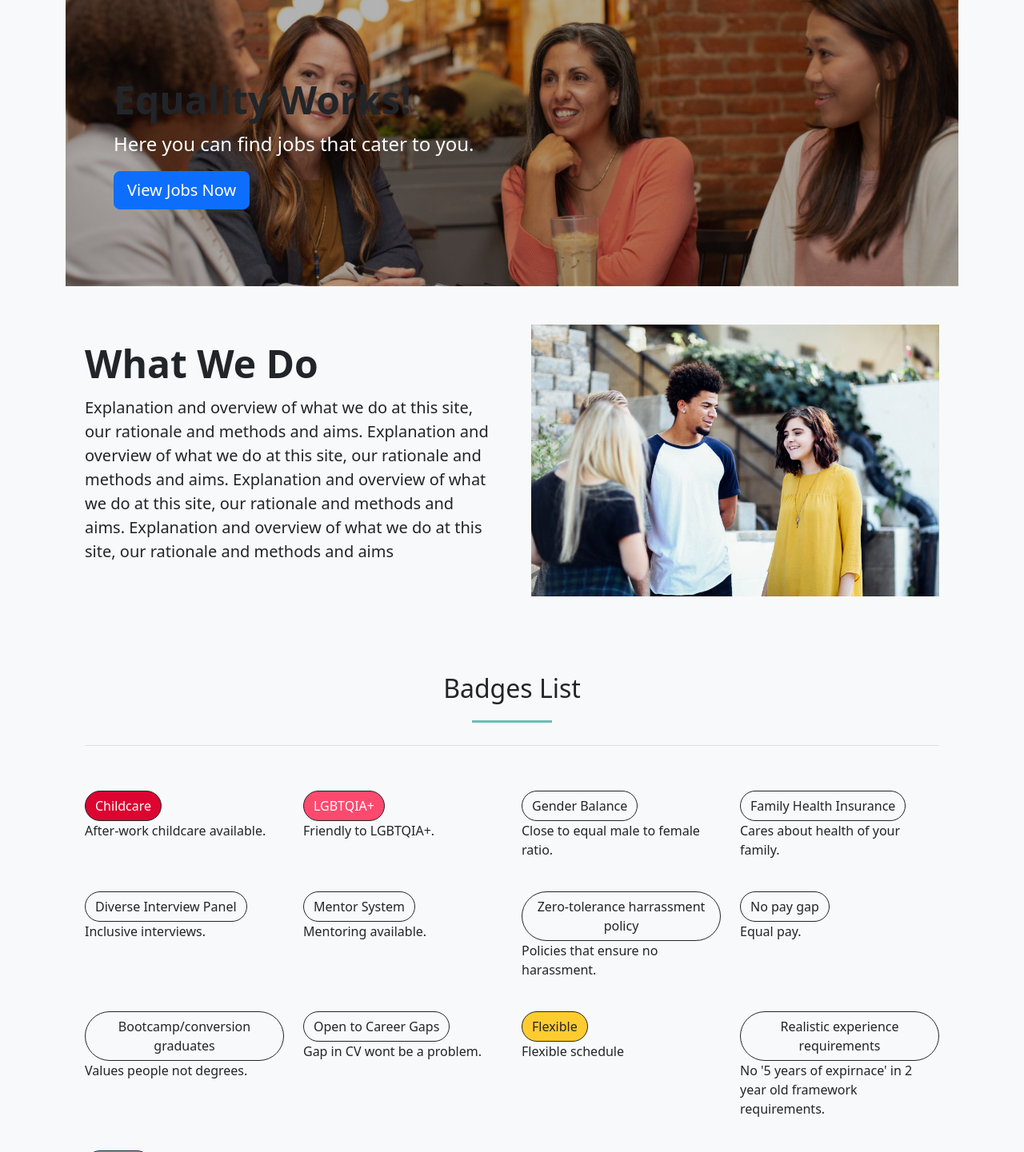
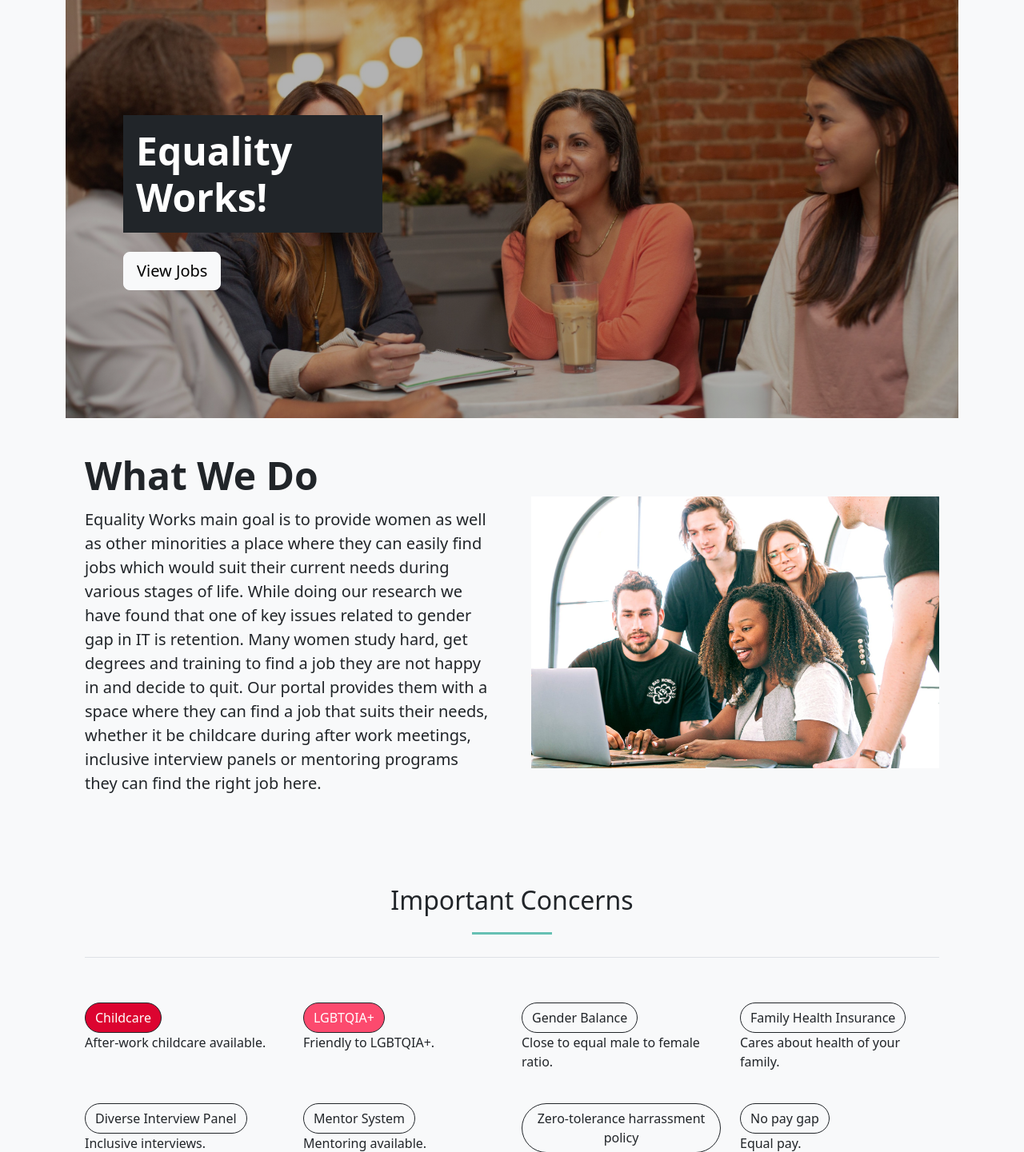
Before and after one commit to asiask97/team1-sept-2022, a Flask app: page / in a window 1280 px wide. Shown: the part 82-1523 px from the top of the page at 80% size. Run offline with Flask 2, Linux system fonts and the light colour scheme; some libraries are stand-ins or nearby versions.

Commit message:
Adjust header text contrast and add missing badges to homescreen

```diff
--- a/templates/home.html
+++ b/templates/home.html
@@ -2,17 +2,11 @@
 
 <div class="p-5 bg-light section-bg">
   <div class="container-fluid py-5">
-    <h1 class="display-5 fw-bold">Equality Works!</h1>
-    <p class="col-md-8 fs-4 text-white">
-      Here you can find jobs that cater to you.
-    </p>
+    <div class="container py-5 ">
+      <h1 class="display-5 fw-bold text-white bg-dark col-lg-4 p-3">Equality Works!</h1>
 
-    <a
-      href="{{ url_for('jobposts') }}"
-      class="btn btn-primary btn-lg"
-      role="button"
-      >View Jobs Now</a
-    >
+      <a class="btn btn-light btn-lg my-3" href="" role="button">View Jobs</a>
+    </div>
   </div>
 </div>
 
@@ -20,7 +14,7 @@
   <div class="row flex-lg-row-reverse align-items-center g-5">
     <div class="col-10 col-sm-8 col-lg-6">
       <img
-        src="../static/assets/images/img-01.jpg"
+        src="../static/assets/images/img-03.jpeg"
         class="d-block mx-lg-auto img-fluid"
         alt="Bootstrap Themes"
         width="700"
@@ -31,18 +25,16 @@
     <div class="col-lg-6">
       <h1 class="display-5 fw-bold lh-1 mb-3">What We Do</h1>
       <p class="lead">
-        Explanation and overview of what we do at this site, our rationale and
-        methods and aims. Explanation and overview of what we do at this site,
-        our rationale and methods and aims. Explanation and overview of what we
-        do at this site, our rationale and methods and aims. Explanation and
-        overview of what we do at this site, our rationale and methods and aims
+        Equality Works main goal is to provide women as well as other minorities a place where they can easily find jobs which would suit their current needs during various stages of life. While doing our research we have found that one of key issues related to gender gap in IT is retention.
+
+        Many women study hard, get degrees and training to find a job they are not happy in and decide to quit. Our portal provides them with a space where they can find a job that suits their needs, whether it be childcare during after work meetings, inclusive interview panels or mentoring programs they can find the right job here.
       </p>
     </div>
   </div>
 </div>
 
 <div class="container px-4 py-5 slide-in" id="icon-grid">
-  <h2 class="pb-2 border-bottom text-center">Badges List</h2>
+  <h2 class="pb-2 border-bottom text-center">Important Concerns</h2>
 
   <div
     class="row row-cols-1 row-cols-sm-2 row-cols-md-3 row-cols-lg-4 g-4 py-5"
```
Also changed, not shown: static/assets/images/img-03.jpeg (added).
